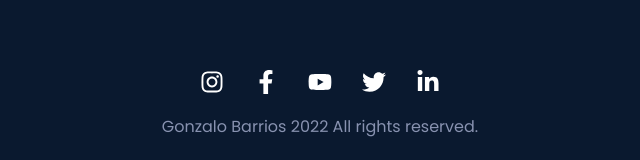
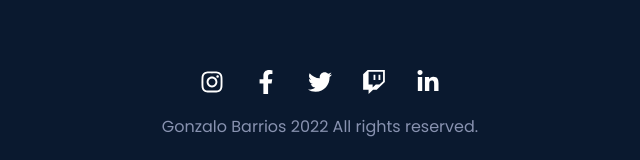
Before and after one commit to Gonzalobarrioss/Portfolio, a React (Create React App) app in the folder frontend/: page / in a window 1280 px wide. Shown: the part 4270-4430 px from the top of the page, without its empty margins (320-960 px from the left). Built offline with nearby package versions, Linux system fonts and the light colour scheme.

Commit message:
update
footer social media: twitch

```diff
--- a/frontend/src/components/Footer/index.js
+++ b/frontend/src/components/Footer/index.js
@@ -1,5 +1,5 @@
 import React from 'react'
-import {FaFacebookF,FaInstagram,FaYoutube,FaTwitter,FaLinkedinIn} from 'react-icons/fa'
+import {FaFacebookF,FaInstagram,FaTwitter,FaLinkedinIn, FaTwitch} from 'react-icons/fa'
 import {
     FooterWrap,
     SocialMediaWrap,
@@ -21,11 +21,11 @@ const Footer = () => {
                         <SocialIconLink href='//www.facebook.com/' target='_blank' aria-label='Facebook'>
                             <FaFacebookF />
                         </SocialIconLink>
-                        <SocialIconLink href='//www.youtube.com/' target='_blank' aria-label='Youtube'>
-                            <FaYoutube />
-                        </SocialIconLink>
                         <SocialIconLink href='//www.twitter.com/' target='_blank' aria-label='Twitter'>
                             <FaTwitter />
+                        </SocialIconLink>
+                        <SocialIconLink href='//www.twitch.com/' target='_blank' aria-label='Twitch'>
+                            <FaTwitch />
                         </SocialIconLink>
                         <SocialIconLink href='//www.linkedin.com/' target='_blank' aria-label='LinkedIn'>
                             <FaLinkedinIn />
```
